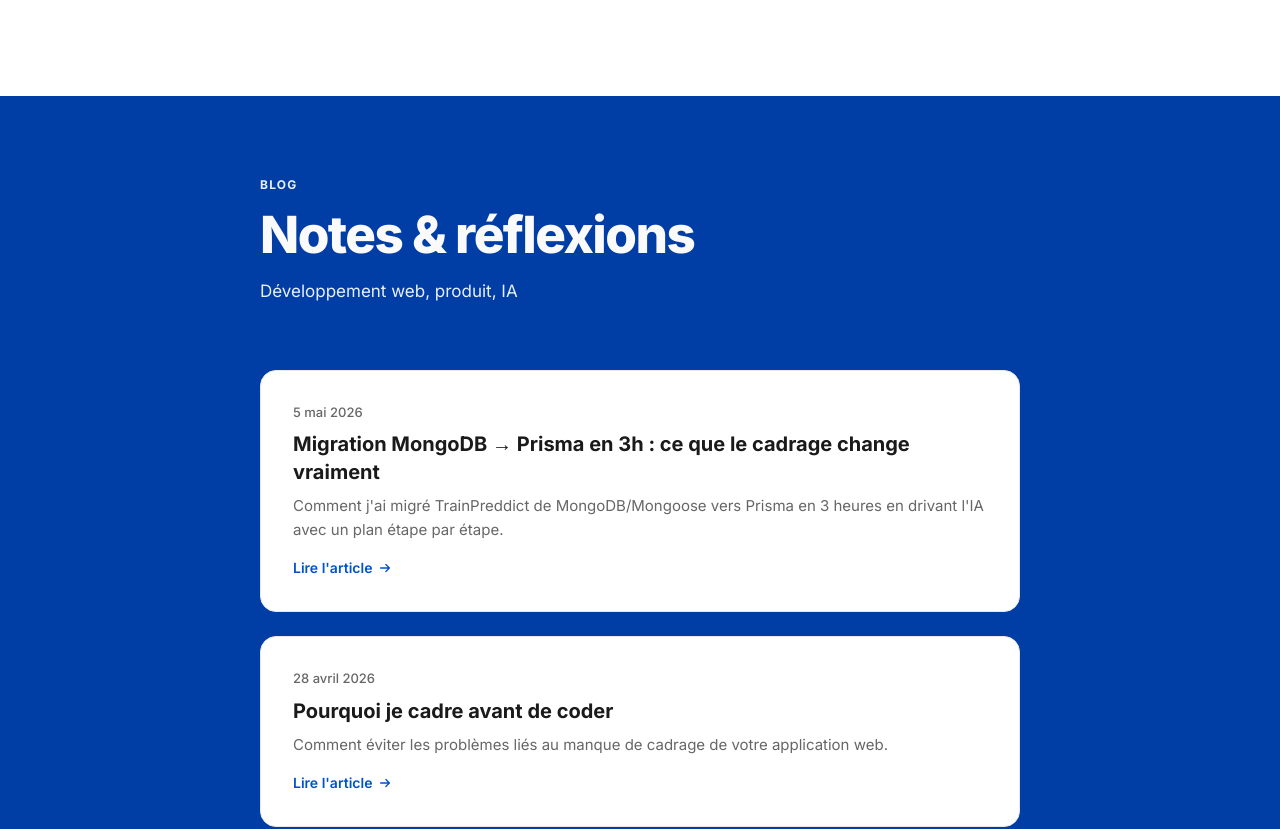
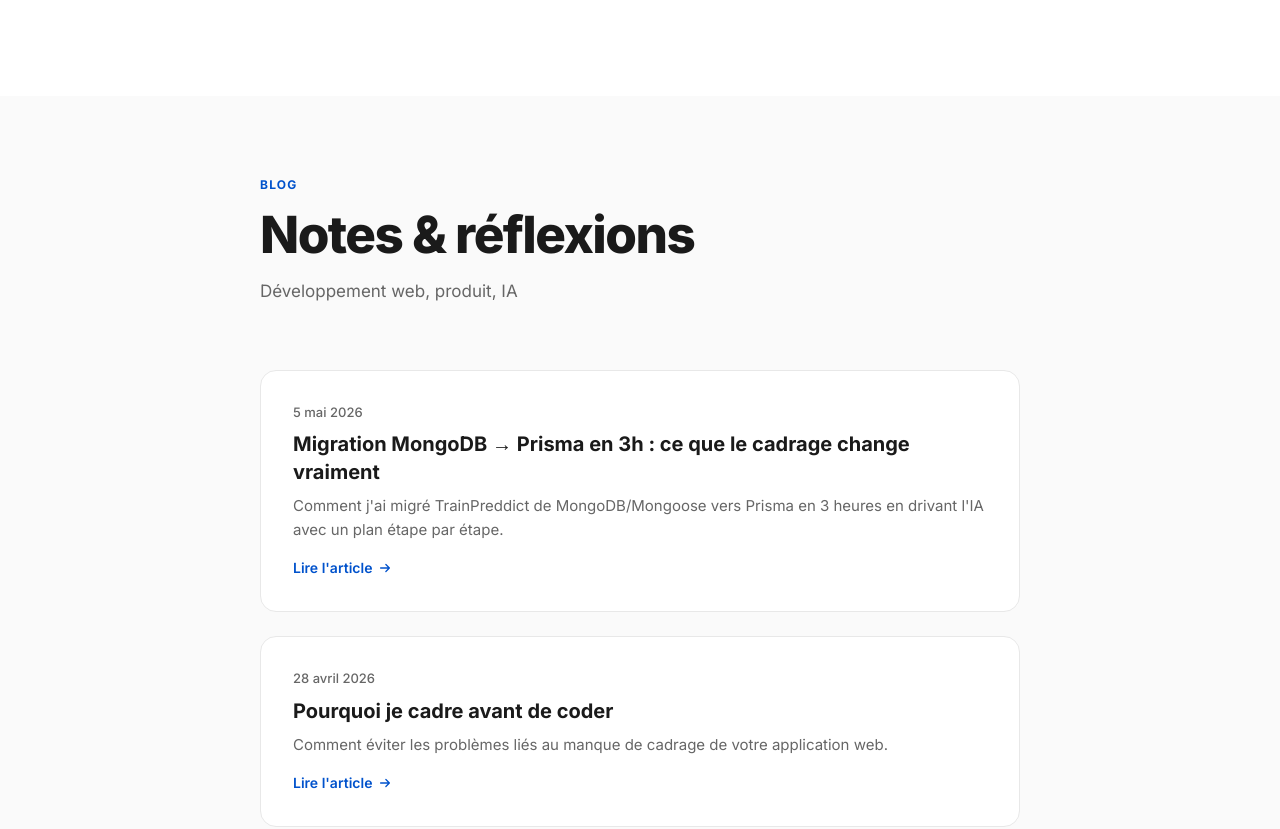
Before and after one commit to AreAtomic/website, a Next.js app: page / in a window 1280 px wide. Shown: the part 4730-5559 px from the top of the page. Built offline with nearby package versions, Linux system fonts and the light colour scheme; no server answers.

Commit message:
ui (blog) : turn to brand-surface so there is only the CTA in blue

```diff
--- a/components/BlogSection.tsx
+++ b/components/BlogSection.tsx
@@ -5,15 +5,15 @@ export default function BlogSection() {
   const posts = getAllPosts();
 
   return (
-    <section className='py-20 px-6 bg-brand-blue-dark'>
+    <section className='px-6 py-20 bg-brand-surface'>
       <div className='max-w-[760px] mx-auto'>
-        <div className='text-[12px] font-bold tracking-[0.1em] uppercase text-brand-blue-light mb-3'>
+        <div className='text-[12px] font-bold tracking-[0.1em] uppercase text-brand-blue mb-3'>
           Blog
         </div>
-        <h1 className='text-[clamp(32px,4vw,52px)] font-extrabold tracking-[-0.03em] text-brand-surface leading-[1.1] mb-4'>
+        <h1 className='text-[clamp(32px,4vw,52px)] font-extrabold tracking-[-0.03em] text-brand leading-[1.1] mb-4'>
           Notes & réflexions
         </h1>
-        <p className='text-[17px] text-brand-blue-light leading-[1.6] mb-16'>
+        <p className='text-[17px] text-brand-muted leading-[1.6] mb-16'>
           Développement web, produit, IA
         </p>
 
@@ -36,7 +36,7 @@ export default function BlogSection() {
                     day: 'numeric',
                   })}
                 </div>
-                <h2 className='text-xl font-bold text-brand-ink mb-2 group-hover:text-brand-blue transition-colors'>
+                <h2 className='mb-2 text-xl font-bold transition-colors text-brand-ink group-hover:text-brand-blue'>
                   {post.title}
                 </h2>
                 <p className='text-[15px] text-brand-muted leading-[1.6]'>
```
